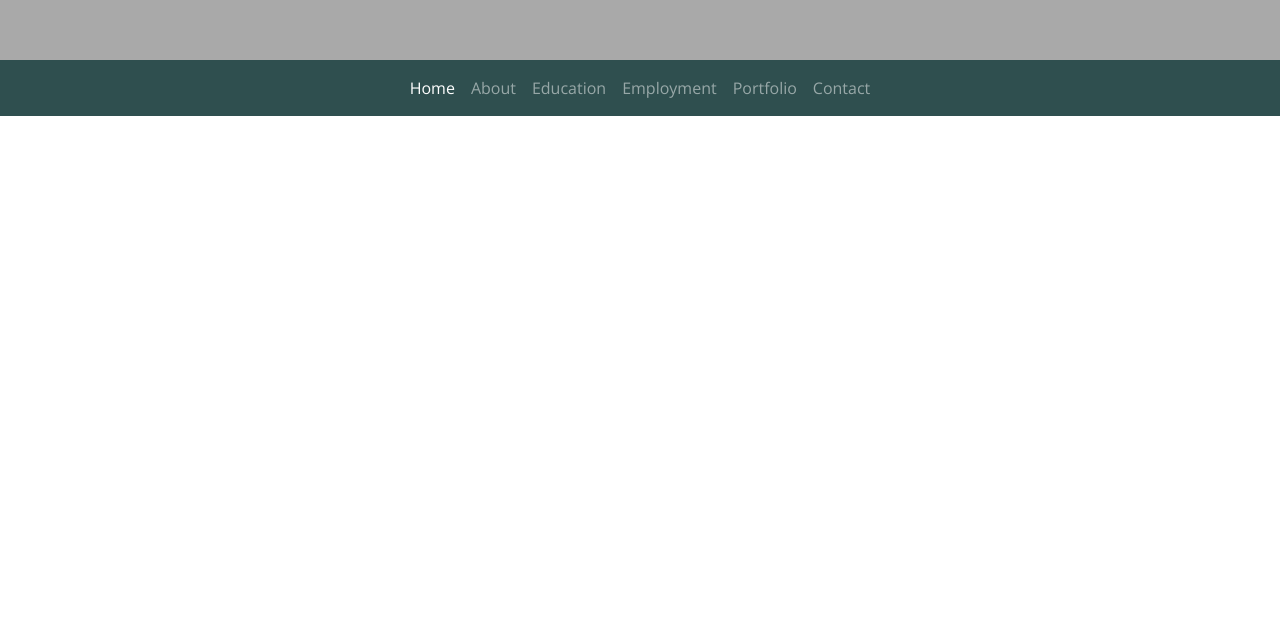
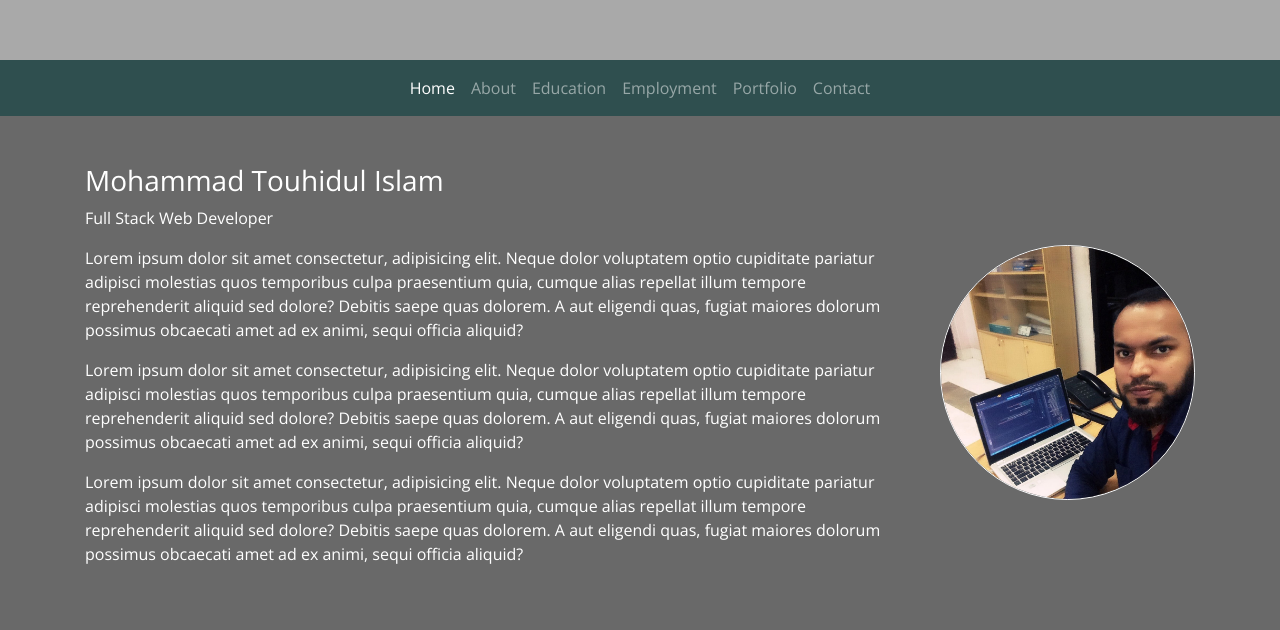
Before and after one commit to touhidulfahim/touhidulfahim.github.io, a plain HTML site: page index.html in a window 1280 px wide. Shown: the part 740-1370 px from the top of the page. Before the commit the page ends 856 px from the top, so only its background shows below. Drawn offline with nearby package versions, Linux system fonts and the light colour scheme.

Commit message:
about me section

```diff
--- a/css/style.css
+++ b/css/style.css
@@ -11,3 +11,7 @@ background-color: darkgrey;
  .navbar-container{
      background-color: #2F4F4F;
  }
+
+ .about-container{
+     background-color: dimgrey;
+ }
--- a/index.html
+++ b/index.html
@@ -42,6 +42,28 @@
       </ul>
     </div>
   </nav>
+  <!-- This is About Section -->
+   <div class="about-container">
+     <div class="container">
+       <div class="row align-items-center justify-content-center">
+         <div class="col-md-9 py-5 text-white">
+          <h3>Mohammad Touhidul Islam</h3>
+          <p>Full Stack Web Developer</p>
+          <p>Lorem ipsum dolor sit amet consectetur, adipisicing elit. Neque dolor voluptatem optio cupiditate pariatur adipisci molestias quos temporibus culpa praesentium quia, cumque alias repellat illum tempore reprehenderit aliquid sed dolore? Debitis saepe quas dolorem. A aut eligendi quas, fugiat maiores dolorum possimus obcaecati amet ad ex animi, sequi officia aliquid?</p>
+          <p>Lorem ipsum dolor sit amet consectetur, adipisicing elit. Neque dolor voluptatem optio cupiditate pariatur adipisci molestias quos temporibus culpa praesentium quia, cumque alias repellat illum tempore reprehenderit aliquid sed dolore? Debitis saepe quas dolorem. A aut eligendi quas, fugiat maiores dolorum possimus obcaecati amet ad ex animi, sequi officia aliquid?</p>
+          <p>Lorem ipsum dolor sit amet consectetur, adipisicing elit. Neque dolor voluptatem optio cupiditate pariatur adipisci molestias quos temporibus culpa praesentium quia, cumque alias repellat illum tempore reprehenderit aliquid sed dolore? Debitis saepe quas dolorem. A aut eligendi quas, fugiat maiores dolorum possimus obcaecati amet ad ex animi, sequi officia aliquid?</p>
+         </div>
+         <div class="col-md-3">
+          <img src="/images/touhid.jpg" alt="touhid" class="img-fluid rounded-circle border border-light">
+         </div>
+       </div>
+     </div>
+   </div>
+
+
+
+
+
 
 
 
```
